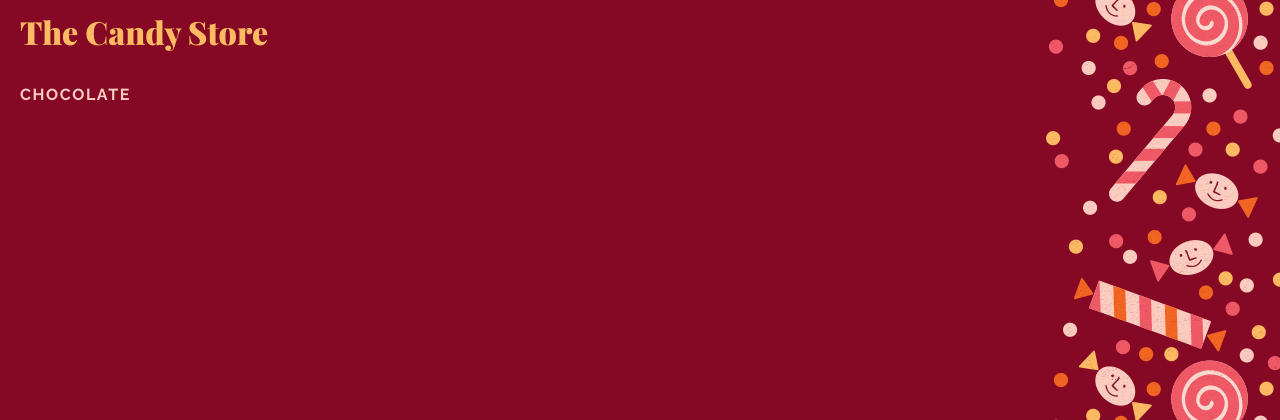
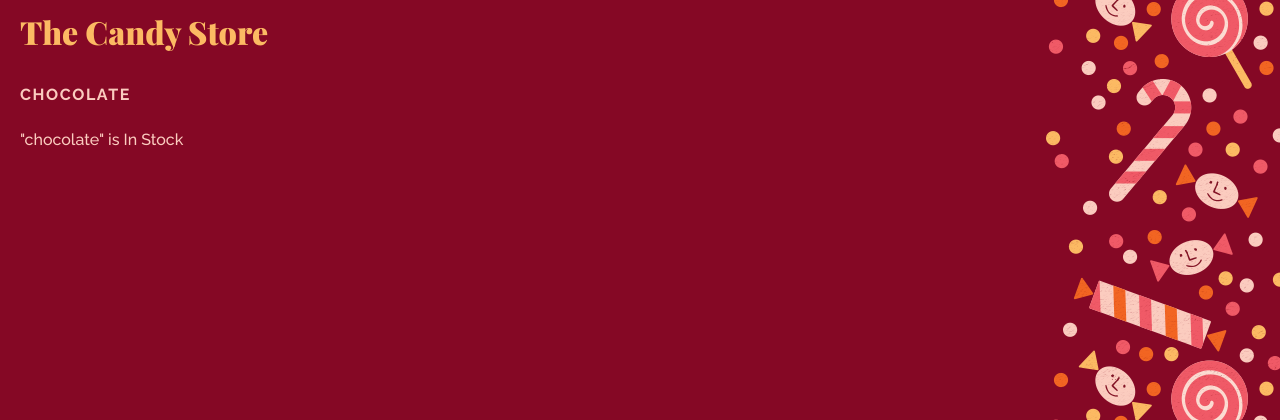
Before and after one commit to adelansari/PHP_II, a PHP site: page /PHP_practice03/section_a/c02/ternary-operator.php in a window 1280 px wide. Shown: the top 420 px of the page. Run offline with PHP 8.4, Linux system fonts and the light colour scheme.

Commit message:
Refactor code to use ternary operator for checking candy stock

```diff
--- a/Exercises/PHP-MAMP/phpDir/src/PHP_practice03/section_a/c02/ternary-operator.php
+++ b/Exercises/PHP-MAMP/phpDir/src/PHP_practice03/section_a/c02/ternary-operator.php
@@ -1,5 +1,11 @@
 <?php
-/*Write your code here*/
+/*
+  Refactor using the ternary operator: Create a simple if else statement to check whether candy is in stock. If candy is not in stock, then print the message “Sold Out”; if it is available in stock, print the message “In Stock.”
+*/
+
+$candy = "chocolate";
+$inStock = true;
+$stock = $inStock ? "In Stock" : "Sold Out";
 ?>
 <!DOCTYPE html>
 <html>
@@ -14,6 +20,7 @@
   <h2>Chocolate</h2>
   <?php
   /* Write your code here */
+  echo "<p>\"$candy\" is $stock</p>";
   ?>
 </body>
 
```
